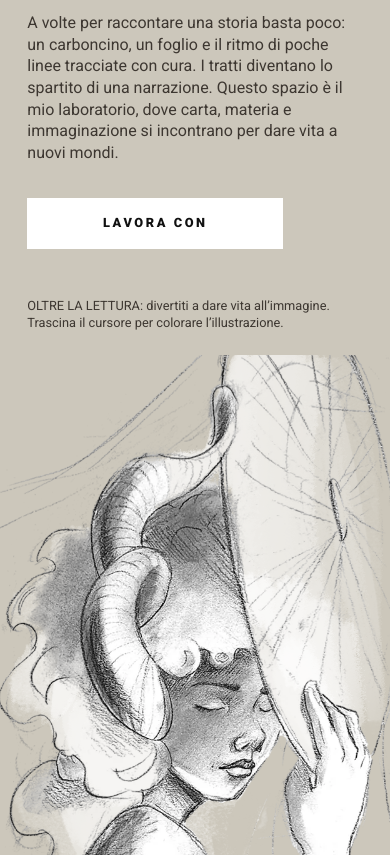
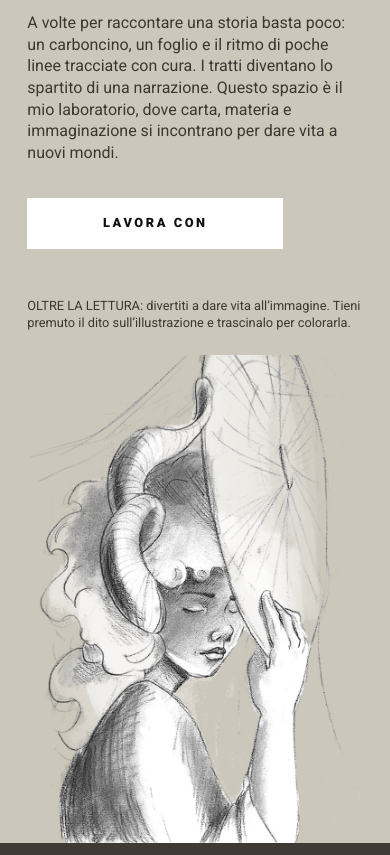
Before and after one commit to LizPezz/lizpezz.github.io, a website built with Vite: page index.html in a window 390 px wide. Shown: the part 245-1100 px from the top of the page. Built offline with nearby package versions, Linux system fonts and the light colour scheme; what page-flip would draw is missing.

Commit message:
Mobile: free scrolling, reframed drawings, touch-friendly coloring
- Turn off scroll snapping on narrow screens: sections taller than the
  screen made proximity snapping yank the page back while swiping.
- Crop the 16:9 drawings around their subject on phones (per-slide
  aspect ratio and focal point in the gallery; Mina and Enea on home).
- Color with a held finger or a sideways drag; a quick vertical swipe
  still scrolls. Block page scroll and the image menu while painting,
  and show the coloring hint when a drawing enters the screen on touch.
- Touch polish: no tap highlight, hover styles only for real mice,
  :active feedback, separate copy for mouse and touch.
- Gallery copy: "sé stesso".

Co-Authored-By: Claude Opus 5.5 <noreply@anthropic.com>

```diff
--- a/index.html
+++ b/index.html
@@ -23,8 +23,9 @@
           <a class="btn" href="#contatti" data-anim="wipe"><span>Lavora con</span></a>
         </div>
         <p class="hero__note">
-          <strong>Oltre la lettura:</strong> divertiti a dare vita all’immagine. Trascina il cursore per colorare
-          l’illustrazione.
+          <strong>Oltre la lettura:</strong> divertiti a dare vita all’immagine.
+          <span class="for-mouse">Trascina il cursore per colorare l’illustrazione.</span>
+          <span class="for-touch">Tieni premuto il dito sull’illustrazione e trascinalo per colorarla.</span>
         </p>
         <!-- sfondo a tutta pagina: bozza (schizzo) + colore che si dipinge col mouse.
              Le scritte sono scure sulla bozza e si schiariscono dove l'immagine viene colorata. -->
@@ -95,7 +96,7 @@
           <div class="libri__book">
             <div class="libri__stage" data-anim="fade" data-speed="fast" aria-label="Libro sfogliabile: clicca sulla pagina di destra per andare avanti, su quella di sinistra per tornare indietro"></div>
             <div class="libri__tools" data-anim="fade">
-              <p class="libri__hint">Clicca sulla pagina per sfogliare il libro</p>
+              <p class="libri__hint"><span class="for-mouse">Clicca</span><span class="for-touch">Tocca</span> la pagina per sfogliare il libro</p>
               <button class="libri__zoom" type="button">
                 <svg viewBox="0 0 24 24" aria-hidden="true"><path d="M4 9V4h5M20 9V4h-5M4 15v5h5M20 15v5h-5" /></svg>
                 Ingrandisci
--- a/src/js/colorReveal.js
+++ b/src/js/colorReveal.js
@@ -19,6 +19,10 @@ const BRUSH = 0.24
 const SPACING = 0.18 // distanza fra due timbri, in frazione della larghezza del timbro
 const FLOW = 0.45 // opacità di ogni timbro
 const FULL = 0.6 // copertura oltre la quale una scritta con data-paint-text è del tutto schiarita
+const HOLD = 180 // ms di dito fermo prima che parta la pennellata (touch)
+const SLOP = 8 // px di movimento del dito entro cui lo si considera ancora fermo
+
+const touchOnly = matchMedia('(hover: none)')
 
 const brush = new Image()
 brush.src = import.meta.env.BASE_URL + 'images/brush.png'
@@ -160,6 +164,22 @@ function setup(el) {
     return [(e.clientX - r.left) / r.width, (e.clientY - r.top) / r.height]
   }
 
+  const begin = (p) => {
+    down = true
+    started = true
+    last = p
+    dab(last, BRUSH)
+  }
+
+  // Col dito lo stesso gesto serve sia a scorrere la pagina sia a colorare. Si colora se il dito
+  // resta fermo per HOLD ms ("tieni premuto e muovi") oppure se parte di lato (in orizzontale
+  // la pagina non scorre comunque); una strisciata verticale veloce invece scorre la pagina.
+  let pending = null
+  const cancelPending = () => {
+    clearTimeout(pending?.timer)
+    pending = null
+  }
+
   el.addEventListener('pointerenter', (e) => {
     if (started || e.pointerType !== 'mouse') return
     started = true
@@ -167,13 +187,25 @@ function setup(el) {
     el.classList.add('is-hinting')
   })
   el.addEventListener('pointerdown', (e) => {
-    if (e.pointerType === 'mouse') e.preventDefault()
-    down = true
-    started = true
-    last = pos(e)
-    dab(last, BRUSH)
+    if (e.pointerType === 'mouse') {
+      e.preventDefault()
+      begin(pos(e))
+      return
+    }
+    cancelPending()
+    const p = pos(e)
+    pending = { x: e.clientX, y: e.clientY, p, timer: setTimeout(() => (cancelPending(), begin(p)), HOLD) }
   })
   el.addEventListener('pointermove', (e) => {
+    if (pending) {
+      const dx = e.clientX - pending.x
+      const dy = e.clientY - pending.y
+      if (Math.hypot(dx, dy) < SLOP) return
+      const { p } = pending
+      cancelPending()
+      if (Math.abs(dy) > Math.abs(dx)) return // strisciata verticale: scorre la pagina
+      begin(p)
+    }
     if (!down) return
     const next = stroke(last, pos(e))
     if (next) last = next
@@ -181,8 +213,29 @@ function setup(el) {
   })
   for (const type of ['pointerup', 'pointercancel', 'pointerleave']) {
     el.addEventListener(type, () => {
+      cancelPending()
       down = false
     })
+  }
+  // mentre si colora la pagina sotto non deve muoversi (né partire il "tira per aggiornare")
+  el.addEventListener(
+    'touchmove',
+    (e) => {
+      if (down && e.cancelable) e.preventDefault()
+    },
+    { passive: false },
+  )
+  // tenendo premuto, Android aprirebbe il menu dell'immagine
+  el.addEventListener('contextmenu', (e) => {
+    if (down || pending) e.preventDefault()
+  })
+
+  // Su touch non c'è il passaggio del mouse: l'invito a colorare compare quando il disegno è sullo schermo
+  if (touchOnly.matches) {
+    new IntersectionObserver(
+      ([entry]) => el.classList.toggle('is-hinting', entry.isIntersecting && !started),
+      { threshold: 0.6 },
+    ).observe(el)
   }
 
   img.onload = schedule
--- a/src/styles/main.css
+++ b/src/styles/main.css
@@ -23,6 +23,27 @@
 
 html {
   scroll-behavior: smooth;
+  -webkit-tap-highlight-color: transparent; /* niente lampo grigio al tocco: i pulsanti hanno già il loro stato premuto */
+  -webkit-text-size-adjust: 100%;
+}
+
+/* pulsanti e link rispondono subito al tocco (niente attesa del doppio tocco) */
+a,
+button {
+  touch-action: manipulation;
+}
+
+/* testi diversi per mouse e dito */
+.for-touch {
+  display: none;
+}
+@media (hover: none) {
+  .for-mouse {
+    display: none;
+  }
+  .for-touch {
+    display: inline;
+  }
 }
 
 body {
@@ -168,12 +189,19 @@ main > .section {
   cursor: pointer;
   transition: background-color 0.25s;
 }
-.btn:hover,
 .btn[aria-pressed='true'] {
   background: var(--beige);
 }
+.btn:active {
+  background: var(--beige);
+}
+@media (hover: hover) and (pointer: fine) {
+  .btn:hover {
+    background: var(--beige);
+  }
   .theme-beige .btn:hover {
     background: var(--peach);
+  }
 }
 .btn span {
   display: inline-block;
@@ -282,8 +310,10 @@ main > .section {
   height: 100%;
   overflow: hidden;
   cursor: crosshair;
-  touch-action: pan-y;
+  touch-action: pan-y; /* in verticale scorre la pagina; colorReveal.js la blocca solo mentre si colora */
   user-select: none;
+  -webkit-user-select: none;
+  -webkit-touch-callout: none; /* tenendo premuto iOS aprirebbe il menu dell'immagine */
 }
 .color-reveal img {
   width: 100%;
@@ -454,9 +484,15 @@ main > .section {
     background-color 0.25s,
     color 0.25s;
 }
+.carousel__controls button:active {
+  background: var(--paper);
+  color: var(--dark);
+}
+@media (hover: hover) and (pointer: fine) {
   .carousel__controls button:hover {
     background: var(--paper);
     color: var(--dark);
+  }
 }
 .carousel__item {
   position: absolute;
@@ -572,9 +608,15 @@ main > .section {
     background-color 0.25s,
     color 0.25s;
 }
+.libri__zoom:active {
+  background: var(--paper);
+  color: var(--brown);
+}
+@media (hover: hover) and (pointer: fine) {
   .libri__zoom:hover {
     background: var(--paper);
     color: var(--brown);
+  }
 }
 .libri__zoom svg {
   width: 1rem;
@@ -727,10 +769,12 @@ main > .section {
     border-color 0.25s,
     box-shadow 0.25s;
 }
+@media (hover: hover) and (pointer: fine) {
   .field input:hover,
   .field select:hover,
   .field textarea:hover {
     border-color: var(--ink);
+  }
 }
 .field input:focus,
 .field select:focus,
@@ -775,9 +819,14 @@ main > .section {
   background: var(--ink);
   color: #fff;
 }
+.form .form__send:active {
+  background: var(--brown);
+}
+@media (hover: hover) and (pointer: fine) {
   .form .form__send:hover {
     background: var(--brown);
     box-shadow: inset 0 0 0 1px var(--ink), 0 0.4rem 1rem rgb(61 55 49 / 0.2);
+  }
 }
 .form__status {
   min-height: 1.2em;
@@ -812,8 +861,10 @@ main > .section {
   color: #fff;
   transition: scale 0.2s;
 }
+@media (hover: hover) and (pointer: fine) {
   .socials a:hover {
     scale: 1.1;
+  }
 }
 .socials svg {
   width: 1.3rem;
@@ -1270,19 +1321,14 @@ html:has(dialog[open]) {
   font: 300 1.8rem/1 var(--font-head);
   cursor: pointer;
 }
+.book-view__close:active {
+  background: var(--paper);
+  color: var(--dark);
+}
+@media (hover: hover) and (pointer: fine) {
   .book-view__close:hover {
     background: var(--paper);
     color: var(--dark);
-}
-.book-view__hint .for-touch {
-  display: none;
-}
-@media (hover: none) {
-  .book-view__hint .for-mouse {
-    display: none;
-  }
-  .book-view__hint .for-touch {
-    display: inline;
   }
 }
 .book-view__hint {
@@ -1318,10 +1364,11 @@ html:has(dialog[open]) {
   .hero__art {
     position: relative;
     inset: auto;
-    height: 80svh;
+    aspect-ratio: 4 / 5; /* più alta tagliava Mina ai lati */
+    max-height: 80svh;
   }
   .hero__art img {
-    object-position: 78% 50%; /* fascia verticale: inquadra Mina */
+    object-position: 87% 50%; /* inquadra Mina, che sta a destra del disegno */
   }
   .hero__note {
     position: static;
@@ -1345,14 +1392,12 @@ html:has(dialog[open]) {
     margin-top: 1rem;
   }
 
-  /* le sezioni sono più alte dello schermo: aggancio solo in prossimità */
+  /* le sezioni sono più alte dello schermo: col dito lo scroll a scatti strattonava la pagina
+     verso l'inizio della sezione, quindi sul telefono si scorre liberamente */
   html:has(main > .section),
-  html:has(.story) {
-    scroll-snap-type: y proximity;
-  }
-  main > .section,
-  .chapter {
-    scroll-snap-stop: normal;
+  html:has(.story),
+  html:has(.gallery) {
+    scroll-snap-type: none;
   }
 
   .racconti .title {
@@ -1379,11 +1424,12 @@ html:has(dialog[open]) {
   .mio__art {
     position: relative;
     inset: auto;
-    aspect-ratio: 9 / 10;
+    aspect-ratio: 4 / 5;
+    max-height: 80svh;
     margin: -1rem calc(-1 * var(--gutter)) 0;
   }
   .mio__art img {
-    object-position: 22% 0; /* inquadra Enea, che sta a sinistra del disegno */
+    object-position: 25% 0; /* Enea (ali comprese) intero e al centro: sta a sinistra del disegno */
   }
   .mio__follow {
     margin-top: 3rem;
@@ -1444,20 +1490,54 @@ html:has(dialog[open]) {
     margin-bottom: 2.5rem;
   }
 
-  html:has(.gallery) {
-    scroll-snap-type: y proximity;
-  }
   .slide {
     display: flex;
     flex-direction: column;
     justify-content: center;
     gap: 2rem;
     padding: 6rem 0 3rem;
-    scroll-snap-stop: normal;
-  }
+  }
+  /* I disegni sono 16:9 con il soggetto spostato di lato per lasciare posto alle scritte:
+     a tutta larghezza sul telefono il soggetto restava piccolo e decentrato.
+     Qui ogni disegno è ritagliato (--crop) attorno al soggetto (--fx = punto orizzontale da tenere). */
   .slide__art {
     position: relative;
-    aspect-ratio: 16 / 9;
+    aspect-ratio: var(--crop, 1);
+    max-height: 70svh;
+  }
+  .slide__art img {
+    object-position: var(--fx, 50%) 50%;
+  }
+  .slide--ritratto {
+    --fx: 90%;
+  }
+  .slide--arco {
+    --crop: 4 / 5;
+  }
+  .slide--festa {
+    --crop: 4 / 3;
+    --fx: 35%;
+  }
+  .slide--danza {
+    --crop: 4 / 3;
+    --fx: 79%;
+  }
+  .slide--duca {
+    --fx: 21%;
+  }
+  .slide--enea {
+    --fx: 80%;
+  }
+  .slide--lago {
+    --crop: 4 / 5;
+    --fx: 86%;
+  }
+  .slide--eep {
+    --crop: 4 / 5;
+    --fx: 12%;
+  }
+  .slide--kaede {
+    --fx: 62%;
   }
   .slide .slide__text,
   .slide__note,
```
Also changed, not shown: galleria.html (+1 -1 lines). Lines whose indentation alone changed are shown as unchanged.
